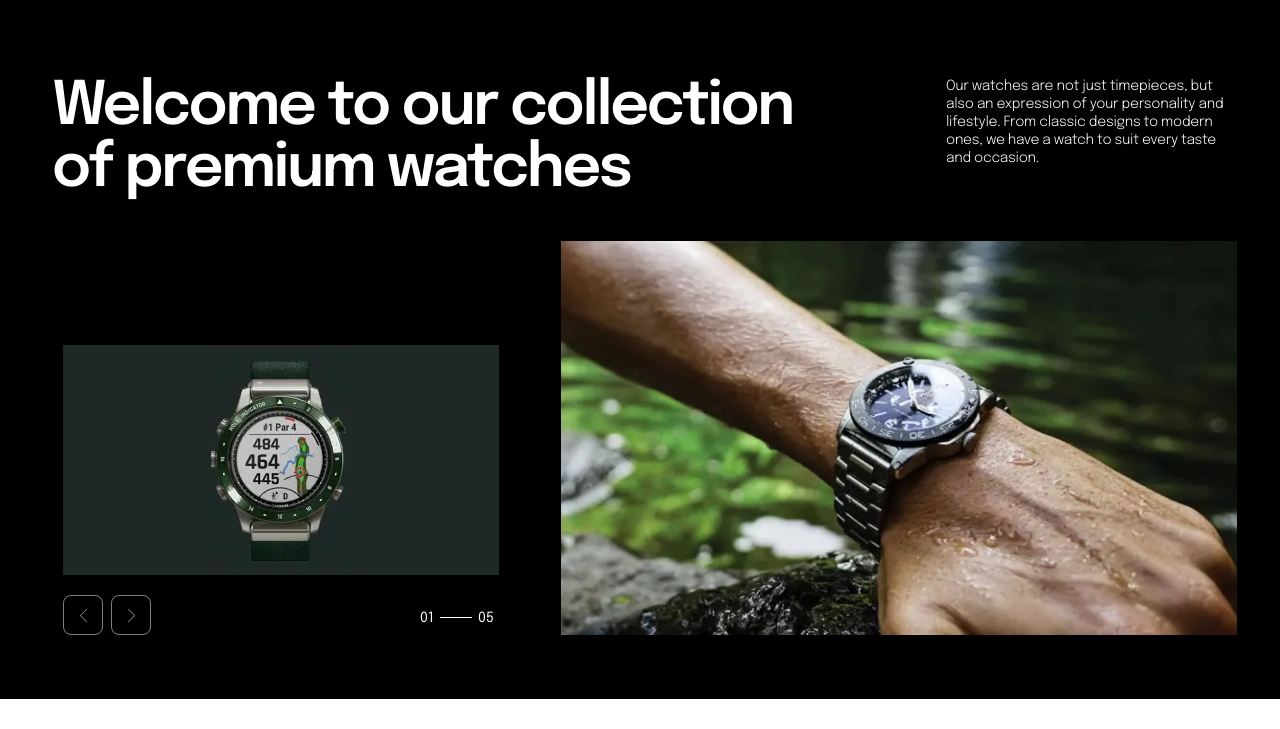
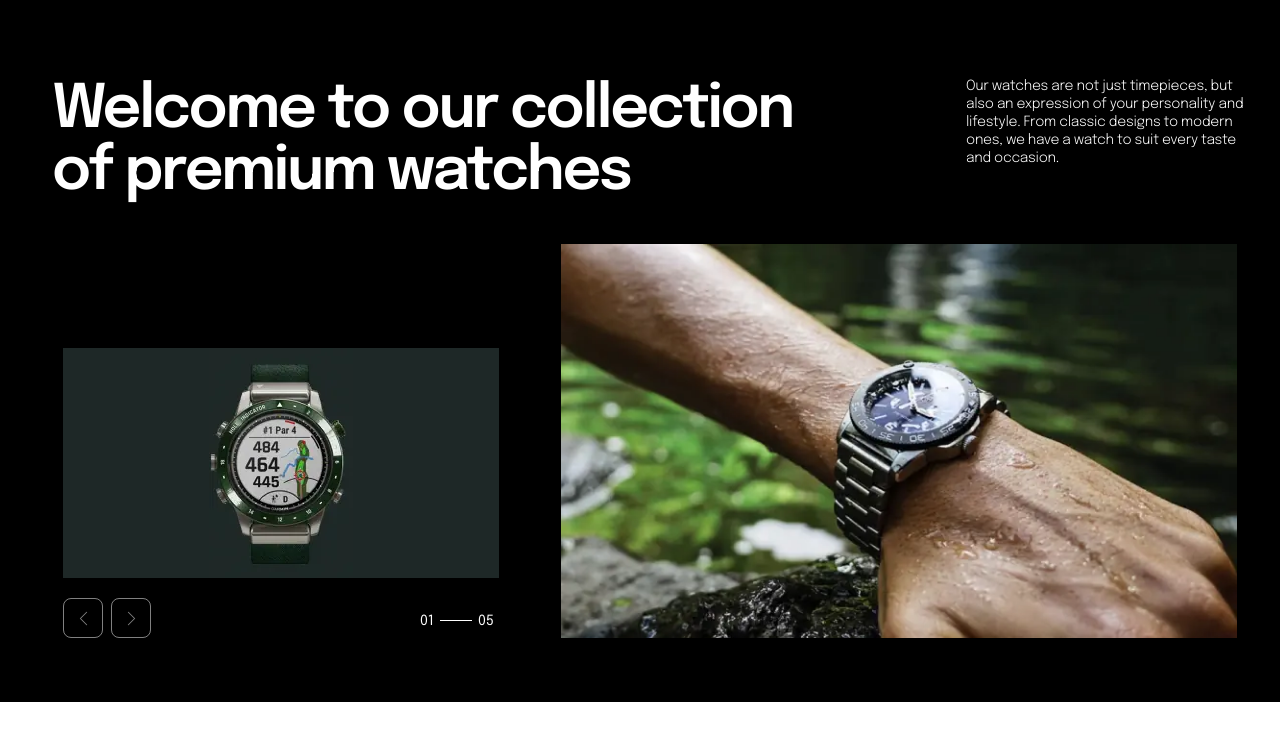
Before and after one commit to dolphin-vr/watch-spot, a website built with Vite: page src/index.html in a window 1280 px wide. Shown: the part 71-800 px from the top of the page. Built offline with nearby package versions, Linux system fonts and the light colour scheme.

Commit message:
hero-fitc

```diff
--- a/src/css/hero.css
+++ b/src/css/hero.css
@@ -145,7 +145,7 @@
    width: 436px;
 }
 .text-hero{
-   margin: 0 0 0 20px;
+   margin: 0 0 77px 20px;
 }
 .slide-bcg{
    width: 436px;
@@ -186,6 +186,7 @@
    }
 
 .hero-img{
+   order: 4;
    width: 676px;
    height: 394px;
 }
@@ -195,13 +196,13 @@
 }
 
 .text-hero{
+   margin-left: 0;
+   order: 2;
    width: 282px;
-   position: absolute;
-   top: 148px;
-   right: 52px;
 }
 
 .hero-slider{
+   order: 3;
    margin:0 62px 0 0;
 }
 .slider-position-tabl{
--- a/src/partials/hero.html
+++ b/src/partials/hero.html
@@ -1,4 +1,5 @@
-<section class="hero">
+<section>
+   <div class="hero">
    <div class="container">
       <div class="slider-position-tabl">
          <h1 class="title-hero">Welcome to our collection of premium watches</h1>
@@ -54,7 +55,6 @@
             Our watches are not just timepieces, but also an expression of your personality and lifestyle. From classic
             designs to modern ones, we have a watch to suit every taste and occasion.
          </p>
-
          <picture class="hero-img">
             <source media="(max-width:767px)" srcset="./img/hero/hero-mob.webp 1x, ./img/hero/hero-mob@2x.jpg 2x" type="image/webp">
             <source media="(max-width:767px)" srcset="./img/hero/hero-mob.jpg 1x, ./img/hero/hero-mob@2x.jpg 2x" type="image/jpeg">
@@ -66,4 +66,5 @@
          </picture>
       </div>
    </div>
+   </div>
 </section>
```
